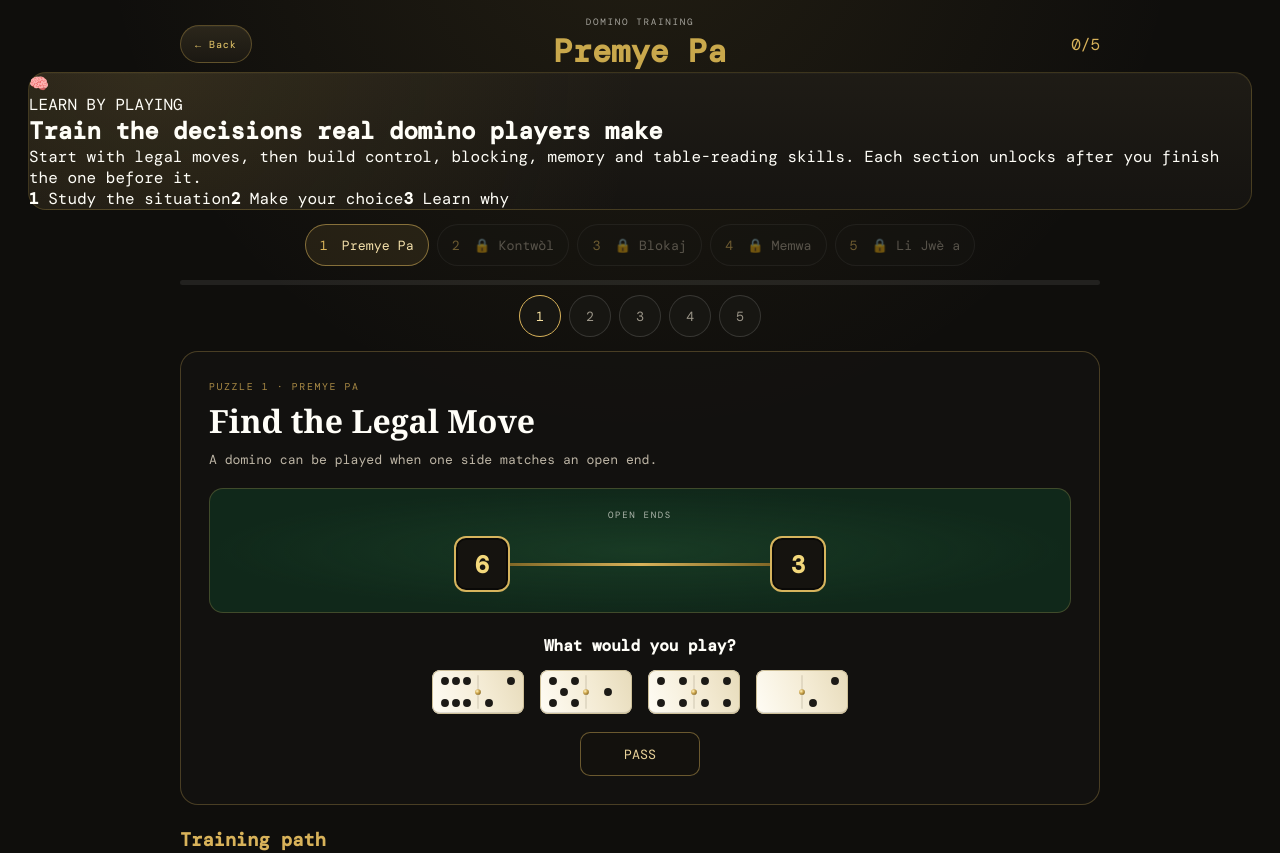
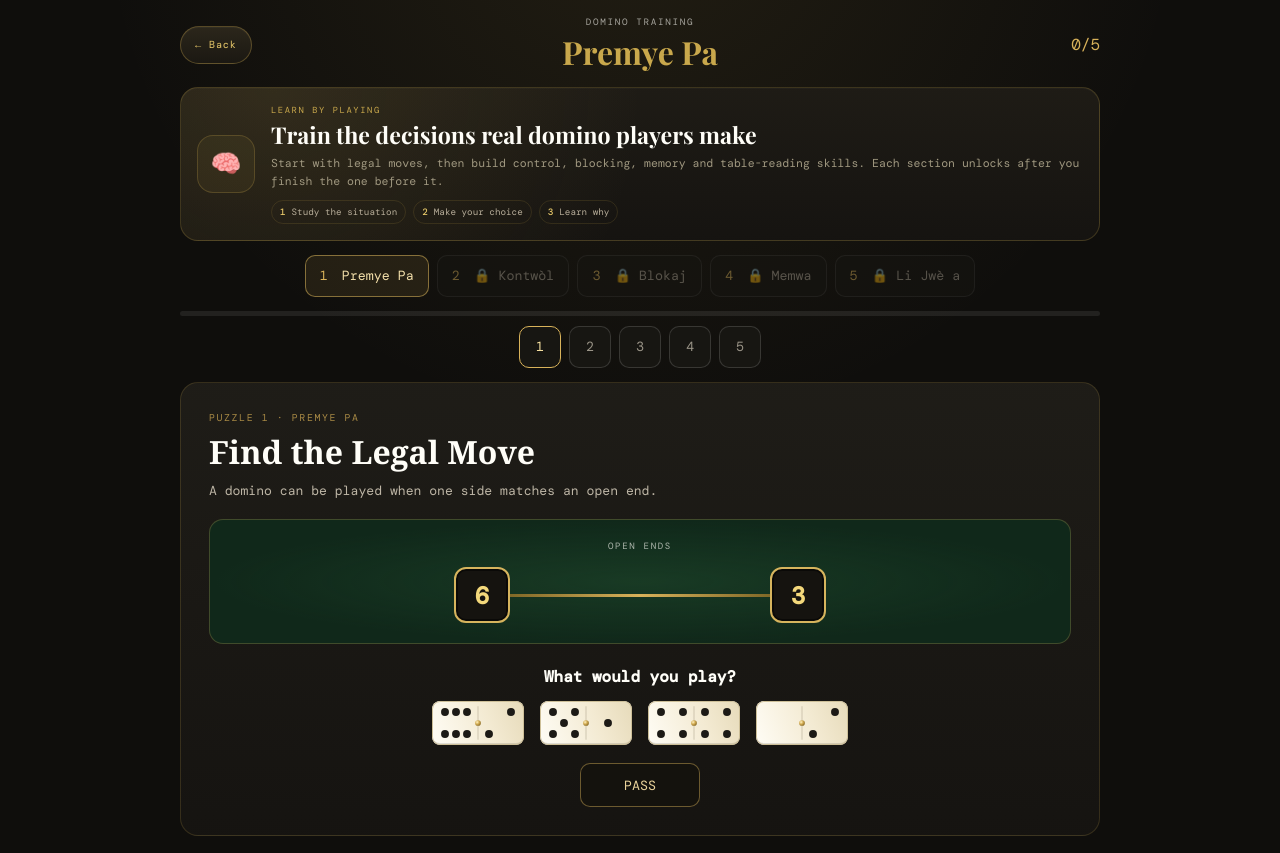
Before and after one commit to WorkVolt-tech/PlayVolt, a React (Vite) app in the folder dominoes/: page /puzzle in a window 1280 px wide. Shown: the top 853 px of the page. Built offline with nearby package versions, Linux system fonts and the light colour scheme.

Commit message:
Style puzzle introduction and unify controls

```diff
--- a/dominoes/src/pages/Puzzle.css
+++ b/dominoes/src/pages/Puzzle.css
@@ -444,3 +444,80 @@
 @media (max-width: 600px) {
   .puzzle-read-options { grid-template-columns: 1fr; }
 }
+
+/* ── Puzzle introduction ─────────────────────────────────────────────────── */
+.puzzle-topbar h1 { font-family: 'Playfair Display', Georgia, serif; }
+.puzzle-intro {
+  max-width: 920px;
+  margin: 14px auto 12px;
+  padding: 16px;
+  display: grid;
+  grid-template-columns: auto 1fr;
+  align-items: center;
+  gap: 16px;
+}
+.puzzle-intro-icon {
+  width: 58px;
+  height: 58px;
+  display: grid;
+  place-items: center;
+  border-radius: 16px;
+  border: 1px solid rgba(201,168,76,.24);
+  background: rgba(201,168,76,.07);
+  font-size: 1.55rem;
+}
+.puzzle-intro-kicker {
+  color: var(--gold);
+  font-size: .55rem;
+  letter-spacing: .18em;
+  margin-bottom: 3px;
+}
+.puzzle-intro h2 {
+  margin: 0 0 5px;
+  font-family: 'Playfair Display', Georgia, serif;
+  color: var(--ivory);
+  font-size: clamp(1.1rem, 3vw, 1.45rem);
+}
+.puzzle-intro p {
+  margin: 0;
+  color: var(--ivory-dim);
+  font-size: .72rem;
+  line-height: 1.55;
+}
+.puzzle-intro-steps {
+  display: flex;
+  flex-wrap: wrap;
+  gap: 7px;
+  margin-top: 9px;
+}
+.puzzle-intro-steps span {
+  display: inline-flex;
+  align-items: center;
+  gap: 6px;
+  padding: 5px 8px;
+  border-radius: 999px;
+  border: 1px solid rgba(201,168,76,.14);
+  color: #b8ae9a;
+  font-size: .58rem;
+}
+.puzzle-intro-steps b {
+  color: var(--gold-glow);
+  font-weight: 500;
+}
+.puzzle-card {
+  background: linear-gradient(180deg, rgba(31,29,24,.98), rgba(22,20,17,.98));
+  border-color: rgba(201,168,76,.18);
+}
+.puzzle-track-switch button,
+.puzzle-dot,
+.puzzle-pass,
+.puzzle-feedback button,
+.puzzle-memory-toggle,
+.puzzle-memory-options button,
+.puzzle-read-options button {
+  border-radius: 10px;
+}
+@media (max-width: 600px) {
+  .puzzle-intro { grid-template-columns: 1fr; }
+  .puzzle-intro-icon { width: 46px; height: 46px; border-radius: 13px; font-size: 1.25rem; }
+}
```
